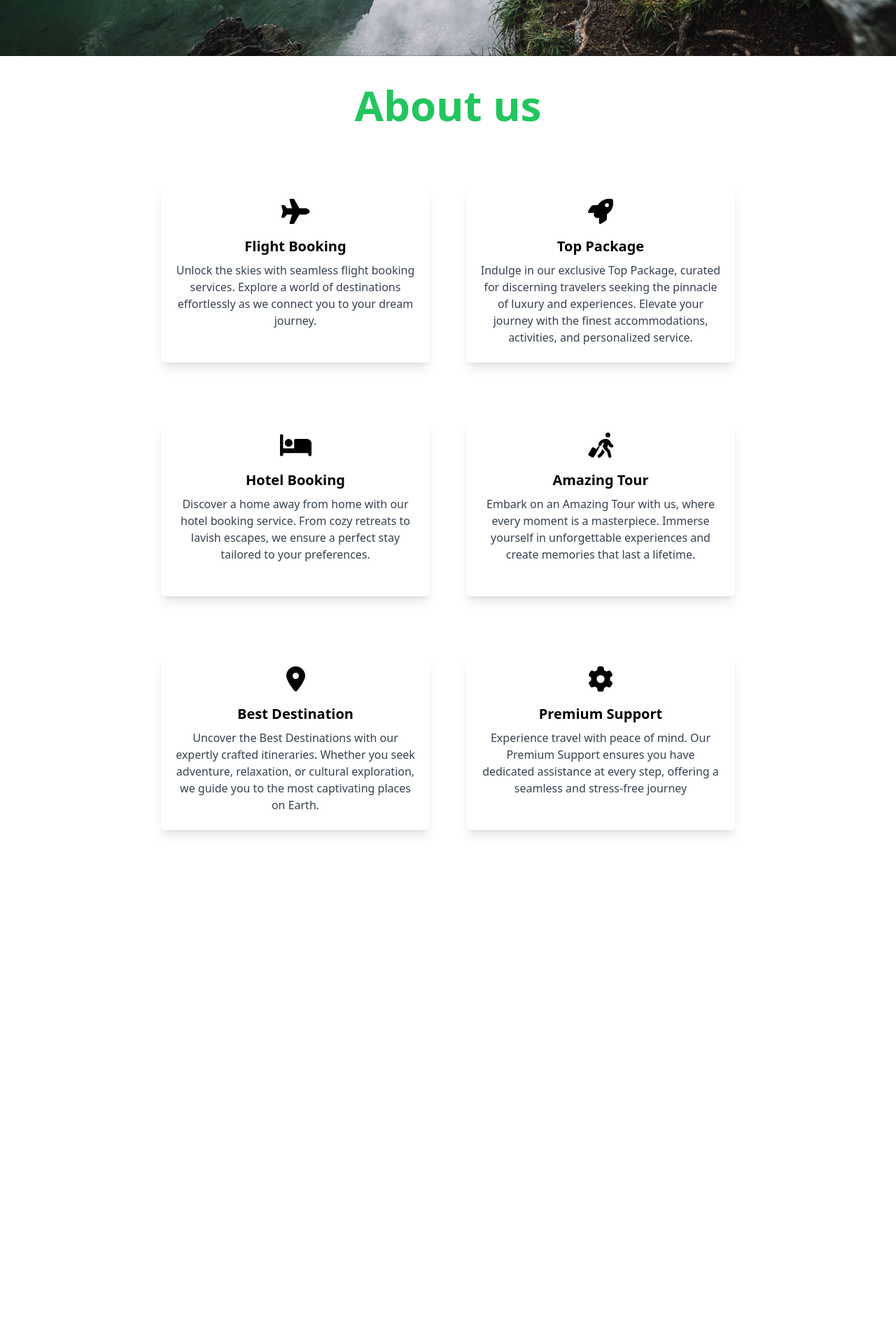
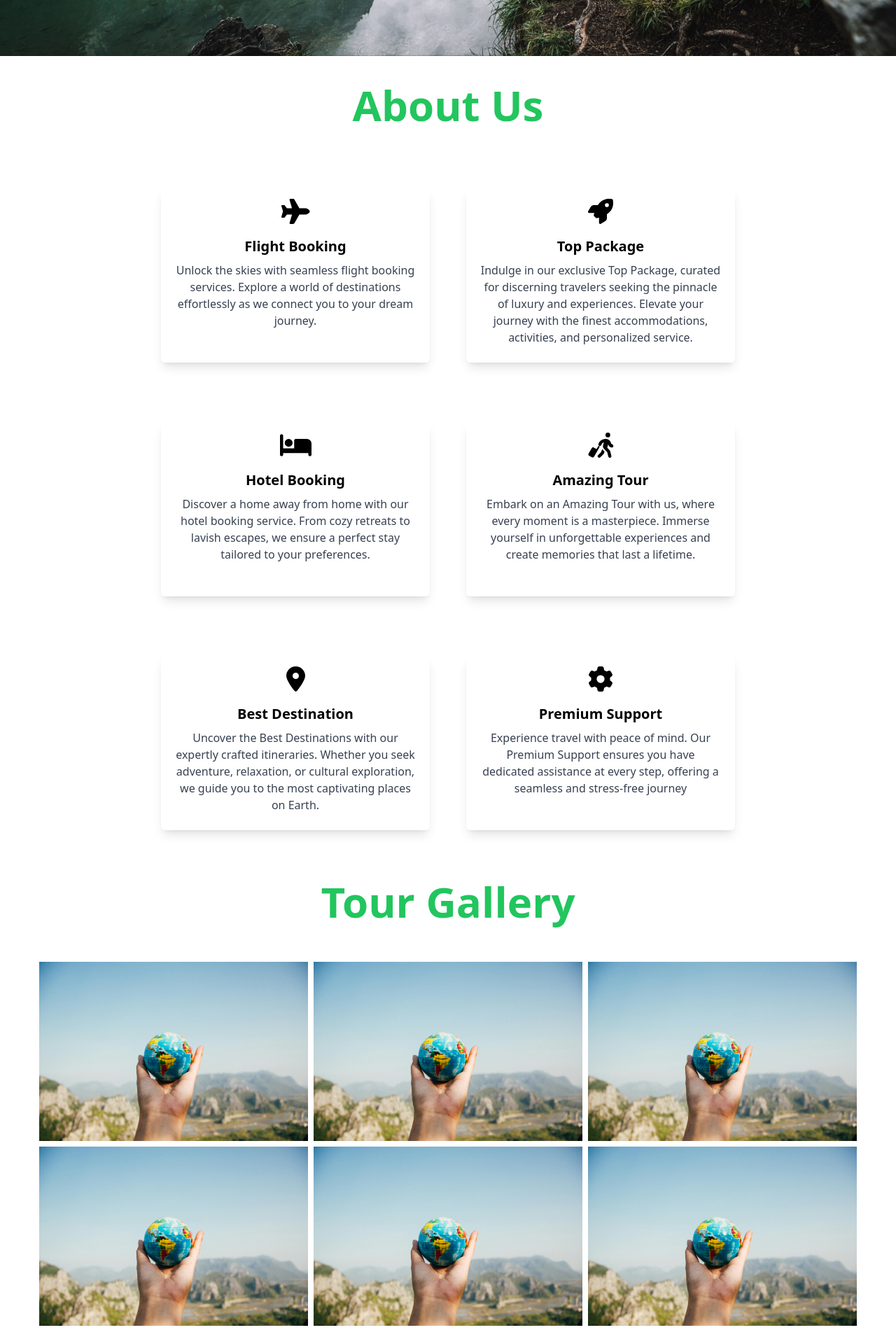
Before and after one commit to EmilStanchev/Travel-Agency-Landing-Page, a React (Vite) app: page / in a window 1280 px wide. Shown: the part 720-2640 px from the top of the page at 70% size. Before the commit the page ends 1938 px from the top, so only its background shows below. Built offline with nearby package versions, Linux system fonts and the light colour scheme.

Commit message:
Added gallery page and created a simple tour card

```diff
--- a/src/App.jsx
+++ b/src/App.jsx
@@ -1,5 +1,6 @@
 import NavBar from "./navigation/NavBar";
 import About from "./pages/About";
+import Gallery from "./pages/Gallery";
 import Home from "./pages/Home";
 
 function App() {
@@ -8,6 +9,7 @@ function App() {
       <NavBar />
       <Home />
       <About />
+      <Gallery />
     </div>
   );
 }
--- /dev/null
+++ b/src/components/UI/Title.jsx
@@ -0,0 +1,15 @@
+/* eslint-disable react/prop-types */
+// eslint-disable-next-line react/prop-types
+
+const Title = ({ text, style }) => {
+  return (
+    <h1
+      className="text-4xl md:text-5xl lg:text-6xl font-extrabold mb-4 text-center"
+      style={style}
+    >
+      {text}
+    </h1>
+  );
+};
+
+export default Title;
--- /dev/null
+++ b/src/components/reusable/TourCard.jsx
@@ -0,0 +1,19 @@
+// eslint-disable-next-line react/prop-types
+const TourCard = ({ image, title }) => {
+  return (
+    <div className="relative overflow-hidden group">
+      <img
+        src={image}
+        alt={`${title} image`}
+        className="object-cover w-full h-64 transition-transform transform group-hover:scale-110"
+      />
+      <div className="absolute inset-0 bg-black bg-opacity-40 backdrop-blur-lg flex items-center justify-center opacity-0 group-hover:opacity-100 transition-opacity">
+        <div className="text-white text-center">
+          <h2 className="text-2xl font-bold mb-2">{title}</h2>
+        </div>
+      </div>
+    </div>
+  );
+};
+
+export default TourCard;
--- a/src/navigation/NavBar.jsx
+++ b/src/navigation/NavBar.jsx
@@ -114,8 +114,8 @@ const NavBar = () => {
           />
 
           <LinkWithAnimation
-            path="services"
-            text="Services"
+            path="gallery"
+            text="Gallery"
             color="rgb(34 197 94)"
             hoverColor="rgb(209 213 219)"
           />
--- a/src/pages/About.jsx
+++ b/src/pages/About.jsx
@@ -1,3 +1,4 @@
+import Title from "../components/UI/Title";
 import ServiceCard from "../components/reusable/ServiceCard";
 import {
   faRocket,
@@ -12,9 +13,7 @@ const About = () => {
   return (
     <div id="aboutUs" className="flex flex-col gap-10 mx-8 ">
       <div className="">
-        <h1 className="text-4xl md:text-5xl lg:text-6xl font-extrabold text-center text-green-500 mb-4">
-          About us
-        </h1>
+        <Title style={{ color: "rgb(34 197 94)" }} text="About Us" />
       </div>
       <div className="flex justify-center flex-wrap gap-5 items-center">
         <ServiceCard
--- /dev/null
+++ b/src/pages/Gallery.jsx
@@ -0,0 +1,22 @@
+import Title from "../components/UI/Title";
+import TourCard from "../components/reusable/TourCard";
+import franceTour from "../assets/pexels-porapak-apichodilok-346885.jpg";
+const Gallery = () => {
+  return (
+    <div id="gallery" className="flex justify-center flex-col ">
+      <div className="">
+        <Title style={{ color: "rgb(34 197 94)" }} text="Tour Gallery" />
+      </div>
+      <div className="flex flex-row gap-2  justify-center flex-wrap my-10">
+        <TourCard image={franceTour} title="France Tour" />
+        <TourCard image={franceTour} title="Dubai Tour" />
+        <TourCard image={franceTour} title="Dubai Tour" />
+        <TourCard image={franceTour} title="Dubai Tour" />
+        <TourCard image={franceTour} title="Dubai Tour" />
+        <TourCard image={franceTour} title="Dubai Tour" />
+      </div>
+    </div>
+  );
+};
+
+export default Gallery;
```
